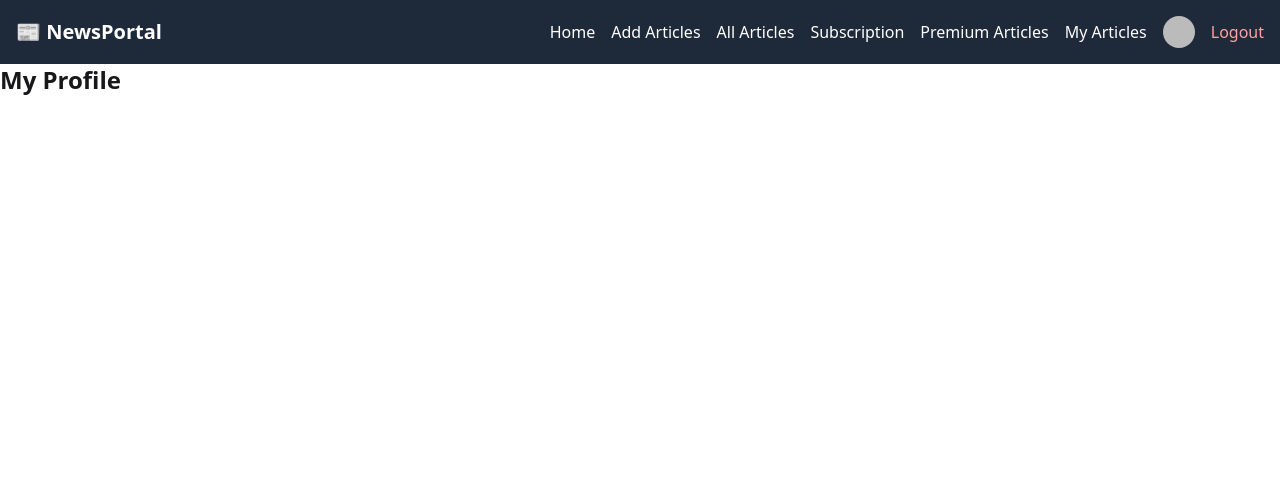
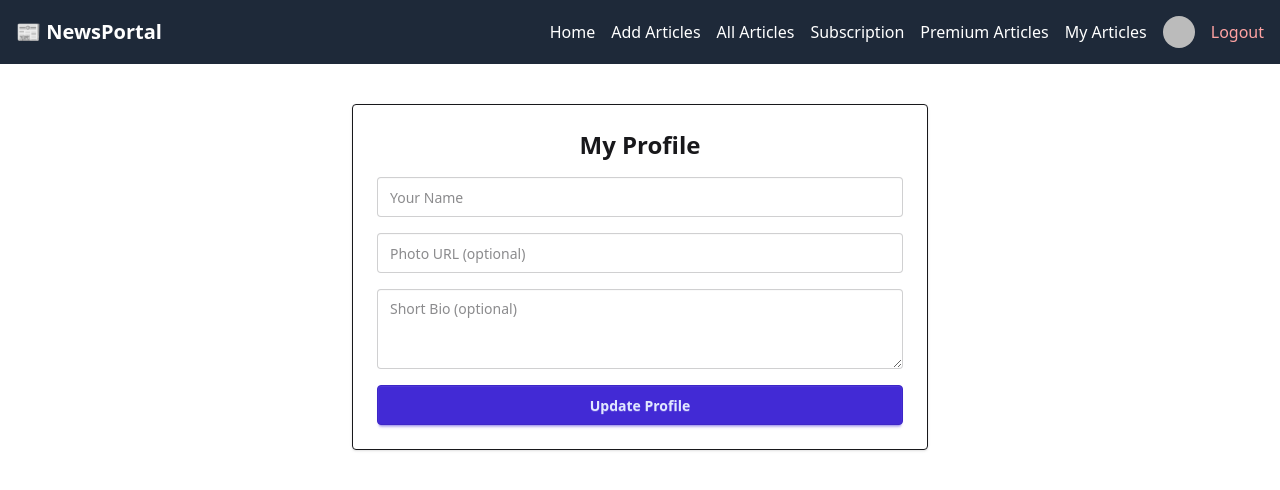
Before and after one commit to faruqsoft/my-awesome-newspaper-management-app-client, a React (Vite) app: page /profile in a window 1280 px wide. Shown: the top 490 px of the page. Built offline with nearby package versions, Linux system fonts and the light colour scheme; no server answers; sample sign-in values are in the browser's storage.

Commit message:
my profile added

```diff
--- a/src/pages/MyProfile.jsx
+++ b/src/pages/MyProfile.jsx
@@ -1,11 +1,88 @@
-import React from 'react';
+import { useContext, useState, useEffect } from "react";
+import { AuthContext } from "../context/AuthProvider";
+import axios from "axios";
+import toast from "react-hot-toast";
 
 const MyProfile = () => {
-    return (
-        <div>
-            <h1 className="text-2xl font-bold mb-4">My Profile</h1>
-        </div>
-    );
+  const { user } = useContext(AuthContext);
+  const [formData, setFormData] = useState({
+    name: "",
+    photo: "",
+    bio: "",
+  });
+
+  useEffect(() => {
+    if (user?.email) {
+      axios
+        .get(`http://localhost:5000/users/${user.email}`, {
+          headers: {
+            Authorization: `Bearer ${localStorage.getItem("token")}`,
+          },
+        })
+        .then((res) => {
+          const { name, photo, bio } = res.data;
+          setFormData({ name: name || "", photo: photo || "", bio: bio || "" });
+        });
+    }
+  }, [user]);
+
+  const handleChange = (e) => {
+    const { name, value } = e.target;
+    setFormData((p) => ({ ...p, [name]: value }));
+  };
+
+  const handleSubmit = async (e) => {
+    e.preventDefault();
+    try {
+      await axios.patch(
+        `http://localhost:5000/users/${user.email}`,
+        formData,
+        {
+          headers: {
+            Authorization: `Bearer ${localStorage.getItem("token")}`,
+          },
+        }
+      );
+      toast.success("Profile updated!");
+    } catch (err) {
+      toast.error("Failed to update profile");
+    }
+  };
+
+  return (
+    <div className="max-w-xl mx-auto p-6 mt-10 border rounded shadow">
+      <h2 className="text-2xl font-bold mb-4 text-center">My Profile</h2>
+      <form onSubmit={handleSubmit} className="space-y-4">
+        <input
+          className="input input-bordered w-full"
+          type="text"
+          name="name"
+          value={formData.name}
+          placeholder="Your Name"
+          onChange={handleChange}
+          required
+        />
+        <input
+          className="input input-bordered w-full"
+          type="text"
+          name="photo"
+          value={formData.photo}
+          placeholder="Photo URL (optional)"
+          onChange={handleChange}
+        />
+        <textarea
+          className="textarea textarea-bordered w-full"
+          name="bio"
+          value={formData.bio}
+          placeholder="Short Bio (optional)"
+          onChange={handleChange}
+        />
+        <button type="submit" className="btn btn-primary w-full">
+          Update Profile
+        </button>
+      </form>
+    </div>
+  );
 };
 
 export default MyProfile;
```
